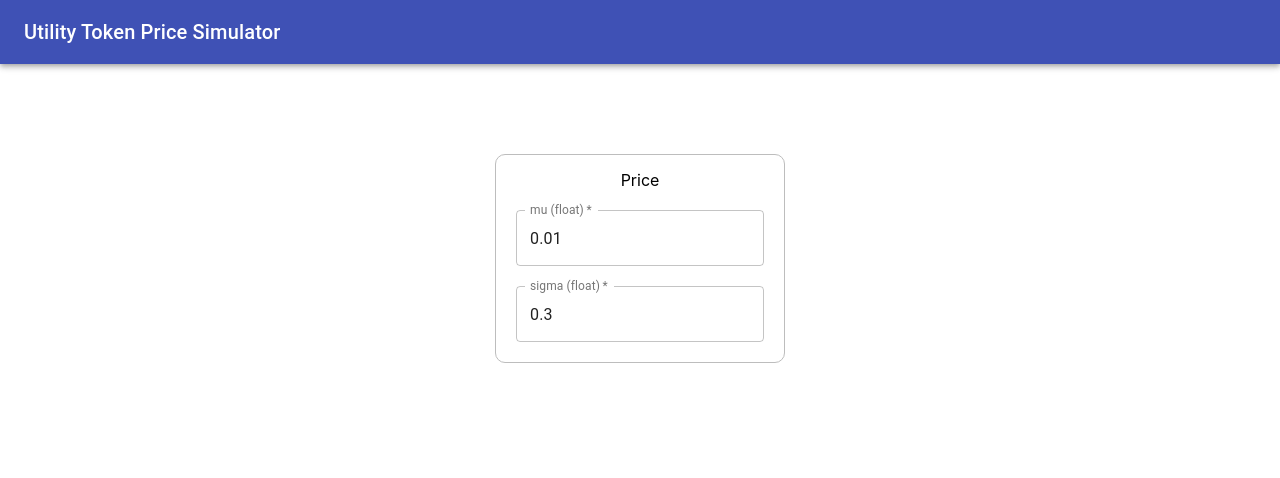
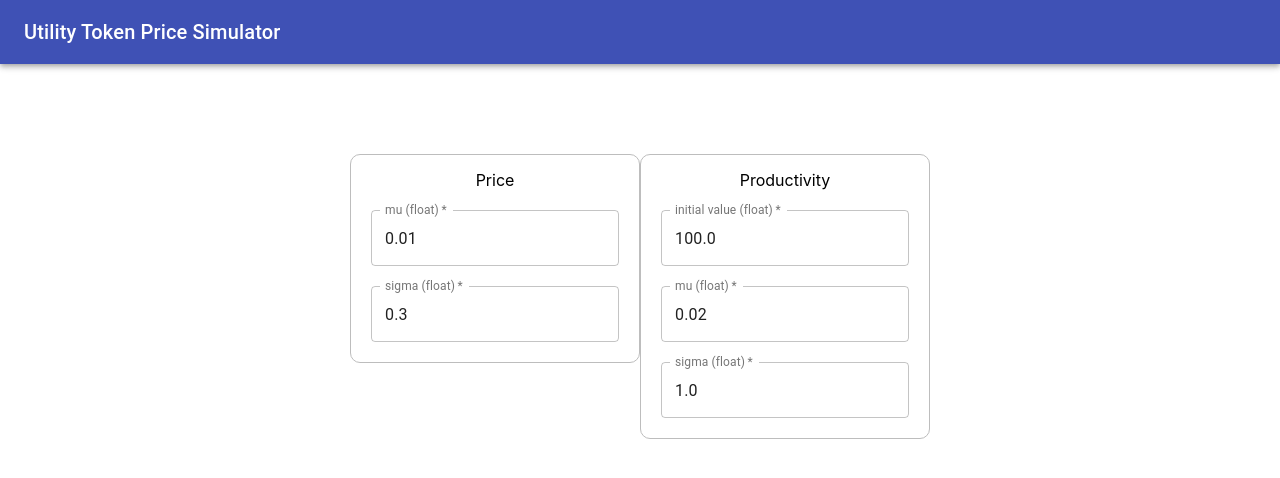
Before and after one commit to melonattacker/utility-token-price-simulator, a React (Create React App) app in the folder frontend/: page / in a window 1280 px wide. Shown: the top 478 px of the page. Built offline with nearby package versions, Linux system fonts and the light colour scheme.

Commit message:
add ProductivityParams

```diff
--- a/frontend/src/App.js
+++ b/frontend/src/App.js
@@ -1,6 +1,6 @@
 import React from 'react';
 import AppBar from './components/AppBar';
-import InputForm from './components/InputForm';
+import Form from './components/Form';
 import './App.css';
 
 class App extends React.Component {
@@ -15,7 +15,7 @@ class App extends React.Component {
           <AppBar />
         </header>
         <div className="App">
-          <InputForm />
+          <Form />
         </div>
       </div>
     )
--- /dev/null
+++ b/frontend/src/components/Form.js
@@ -0,0 +1,32 @@
+import React from 'react';
+import { PriceParams, ProductivityParams } from './Input';
+import '../App.css';
+
+class InputForm extends React.Component {
+  constructor(props) {
+    super(props);
+    this.state = {
+      "priceMu": "0.01",
+      "priceSigma": "0.3",
+      "proIni": "100.0",
+      "proMu": "0.02",
+      "proSigma": "1.0"
+    }
+  }
+
+  handleChange = (name) => (e) => {
+    this.setState({ [name]: e.target.value})
+  }
+
+  render() {
+    const state = this.state;
+    return(
+      <div>
+        <PriceParams mu={state.priceMu} sigma={state.priceSigma} handleChange={this.handleChange} />
+        <ProductivityParams ini={state.proIni} mu={state.proMu} sigma={state.proSigma} handleChange={this.handleChange} />
+      </div>
+    )
+  }
+}
+
+export default InputForm;
--- /dev/null
+++ b/frontend/src/components/Input.js
@@ -0,0 +1,60 @@
+import React from 'react';
+import { TextField, FormControl, makeStyles } from '@material-ui/core';
+
+const styles = makeStyles((theme) => ({
+    header: {
+      marginTop: -5,
+      marginBottom: 20
+    },
+    input: {
+      display: 'flex',
+    },
+    param: {
+      marginTop: 10,
+      padding: 20,
+      border: `1px solid ${theme.palette.grey[400]}`,
+      borderRadius: 10,
+    },
+    space: {
+      marginBottom: 20
+    }
+}))
+
+export function PriceParams(props) {
+    const classes = styles();
+
+    return (
+        <FormControl>
+            <div className={classes.param}>
+                <p className={classes.header}>Price</p>
+                <div className={classes.input}>
+                    <TextField required id="standard-required" label="mu (float)" defaultValue={props.mu} variant="outlined" className={classes.space} onChange={props.handleChange("priceMu")}/>
+                </div>
+                <div className={classes.input}>
+                    <TextField required id="standard-required" label="sigma (float)" defaultValue={props.sigma} variant="outlined" onChange={props.handleChange("priceSigma")} />
+                </div>
+            </div>
+        </FormControl>
+    );
+}
+
+export function ProductivityParams(props) {
+    const classes = styles();
+
+    return (
+        <FormControl>
+            <div className={classes.param}>
+                <p className={classes.header}>Productivity</p>
+                <div className={classes.input}>
+                    <TextField required id="standard-required" label="initial value (float)" defaultValue={props.ini} variant="outlined" className={classes.space} onChange={props.handleChange("proIni")}/>
+                </div>
+                <div className={classes.input}>
+                    <TextField required id="standard-required" label="mu (float)" defaultValue={props.mu} variant="outlined" className={classes.space} onChange={props.handleChange("proMu")}/>
+                </div>
+                <div className={classes.input}>
+                    <TextField required id="standard-required" label="sigma (float)" defaultValue={props.sigma} variant="outlined" onChange={props.handleChange("proSigma")} />
+                </div>
+            </div>
+        </FormControl>
+    );
+}
--- a/frontend/src/components/InputForm.js
+++ /dev/null
@@ -1,65 +0,0 @@
-import React, {useState} from 'react';
-import { TextField, FormControl, makeStyles } from '@material-ui/core';
-import '../App.css';
-
-const priceStyles = makeStyles((theme) => ({
-  header: {
-    marginTop: -5,
-    marginBottom: 20
-  },
-  input: {
-    display: 'flex',
-  },
-  param: {
-    marginTop: 10,
-    padding: 20,
-    border: `1px solid ${theme.palette.grey[400]}`,
-    borderRadius: 10,
-  },
-  space: {
-    marginBottom: 20
-  }
-}))
-
-function PriceParams(props) {
-  const classes = priceStyles();
-
-  return (
-    <FormControl>
-      <div className={classes.param}>
-        <p className={classes.header}>Price</p>
-        <div className={classes.input}>
-          <TextField required id="standard-required" label="mu (float)" defaultValue={props.mu} variant="outlined" className={classes.space} onChange={props.handleChange("priceMu")}/>
-        </div>
-        <div className={classes.input}>
-          <TextField required id="standard-required" label="sigma (float)" defaultValue={props.sigma} variant="outlined" onChange={props.handleChange("priceSigma")} />
-        </div>
-      </div>
-    </FormControl>
-  );
-}
-
-class InputForm extends React.Component {
-  constructor(props) {
-    super(props);
-    this.state = {
-      "priceMu": "0.01",
-      "priceSigma": "0.3",
-    }
-  }
-
-  handleChange = (name) => (e) => {
-    this.setState({ [name]: e.target.value})
-  }
-
-  render() {
-    const state = this.state;
-    return(
-      <div>
-        <PriceParams mu={state.priceMu} sigma={state.priceSigma} handleChange={this.handleChange} />
-      </div>
-    )
-  }
-}
-
-export default InputForm;
```
